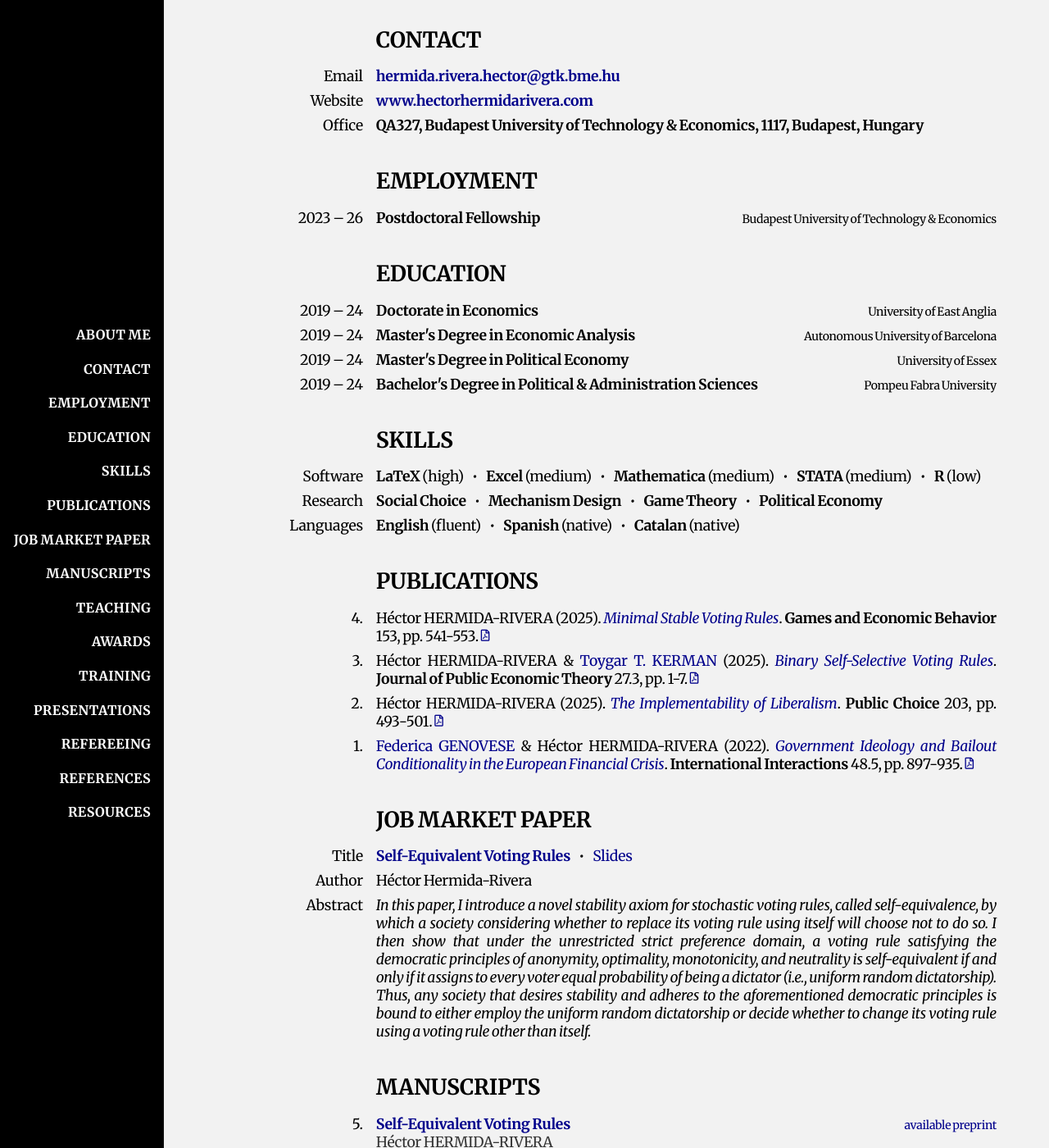
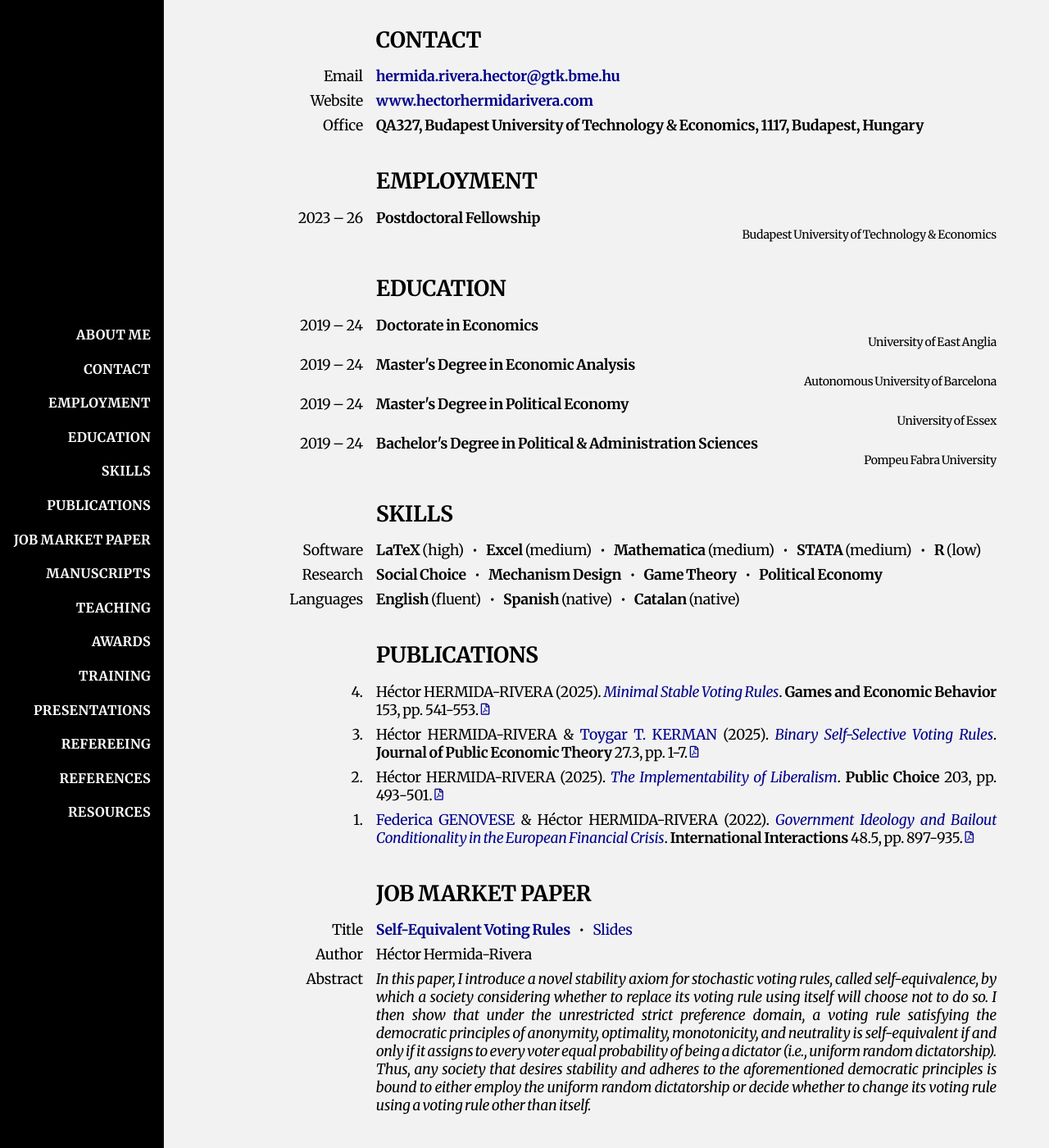
Before and after one commit to HectorHermidaRivera/hectorhermidarivera.github.io, a Jekyll site: the page built from index.md, in a window 1280 px wide and 1400 px high, scrolled down 479 px. Shown: the whole window at 82% size. Built offline with Jekyll 4.4.1, drawn with Linux system fonts in a browser that asks for light colours; a style sheet for code colours, icons or effects is not loaded.

Commit message:
Update style.css

```diff
--- a/assets/css/style.css
+++ b/assets/css/style.css
@@ -131,20 +131,19 @@ body {
 
 .fill-line {
   display: flex;
-  flex-wrap: wrap;          /* allow wrapping */
+  justify-content: space-between;
   align-items: baseline;
-  gap: 16px;                /* spacing between left and right items */
+  flex-wrap: wrap; /* allow items to wrap to next line if they don't fit */
 }
 
 .fill-line span:first-child {
-  flex: 0 1 auto;           /* left part keeps its width, no shrinking */
-  white-space: nowrap;       /* don't break the left part */
+  flex: 0 1 auto;   /* keep left part normal width */
+  white-space: nowrap; /* keep it on one line */
 }
 
 .fill-line span:last-child {
-  flex: 1 1 0;              /* right part can shrink and grow */
-  text-align: right;        /* normally right-aligned */
-  min-width: 0;             /* allow shrinking below content width */
+  flex: 1 1 100%;   /* allow right part to take full width if needed */
+  text-align: right; /* keep it visually right-aligned */
 }
 
 .fill-line span:last-child {
```
